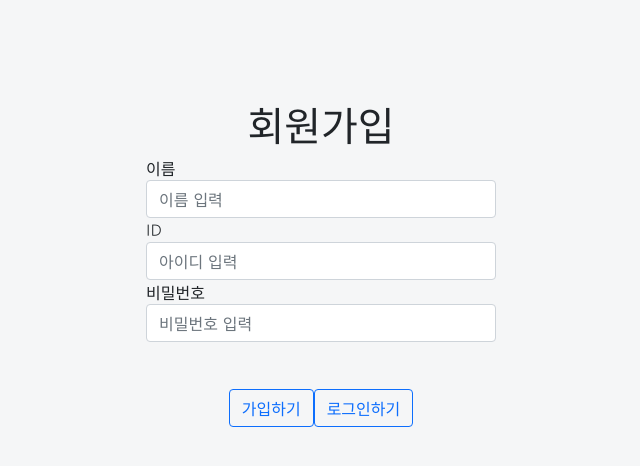
After one commit to minseolki/FirstProject, a Flask app: template templates/sign_in.html in a window 1280 px wide. The commit adds this page. Shown: the top 466 px of the page, without its empty margins (319-959 px from the left). Run offline with Flask 2, Linux system fonts and the light colour scheme; the template is opened without the code that fills it, so the values that code supplies are empty.

Commit message:
회원가입 추후 비밀번호 암호화 요망

```diff
--- a/app.py
+++ b/app.py
@@ -18,7 +18,7 @@ SECRET_KEY = 'SPARTA'
 def home():
     return render_template('index.html')
 
-@app.route('/api/sign_in',methods=['POST'])
+@app.route('/api/login',methods=['POST'])
 def sign_in():
     username_receive = request.form['username_give']
     password_receive = request.form['password_give']
@@ -38,6 +38,24 @@ def sign_in():
     else:
         return jsonify({'result':'fail','msg':'아이디/비밀번호가 일치하지 않습니다.'})
 
+@app.route('/sign_in', methods=["POST"])
+def sign_in():
+
+    name_receive = request.form['name_give']
+    id_receive = request.form['id_give']
+    password_receive = request.form['password_give']
+
+
+    doc = {
+        'name' : name_receive,
+        'id': id_receive,
+        'password': password_receive
+    }
+    db.user.insert_one(doc)
+
+    return jsonify({'msg': '등록 완료!'})
+
+
 
 @app.route('/login')
 def login():
--- a/templates/login.html
+++ b/templates/login.html
@@ -72,7 +72,7 @@
         }
         $.ajax({
           type: "POST",
-          url: "/api/sign_in",
+          url: "/api/login",
           data: {
             username_give: username,
             password_give: password,
--- /dev/null
+++ b/templates/sign_in.html
@@ -0,0 +1,121 @@
+<!doctype html>
+<html lang="en">
+
+    <head>
+        <meta charset="utf-8">
+        <meta name="viewport" content="width=device-width, initial-scale=1, shrink-to-fit=no">
+
+        <link href="https://cdn.jsdelivr.net/npm/bootstrap@5.0.2/dist/css/bootstrap.min.css" rel="stylesheet"
+              integrity="sha384-EVSTQN3/azprG1Anm3QDgpJLIm9Nao0Yz1ztcQTwFspd3yD65VohhpuuCOmLASjC" crossorigin="anonymous">
+        <script src="https://ajax.googleapis.com/ajax/libs/jquery/3.5.1/jquery.min.js"></script>
+        <script src="https://cdn.jsdelivr.net/npm/bootstrap@5.0.2/dist/js/bootstrap.bundle.min.js"
+                integrity="sha384-MrcW6ZMFYlzcLA8Nl+NtUVF0sA7MsXsP1UyJoMp4YLEuNSfAP+JcXn/tWtIaxVXM"
+                crossorigin="anonymous"></script>
+
+        <title>회원가입</title>
+
+        <link href="https://fonts.googleapis.com/css2?family=Gowun+Dodum&display=swap" rel="stylesheet">
+
+        <style>
+            * {
+                font-family: 'Gowun Dodum', sans-serif;
+            }
+
+            body {
+                background-color: #f5f6f7;
+
+            }
+
+            .title {
+                text-align: center;
+                margin-top: 100px;
+            }
+
+
+            .wrap{
+                width: 350px;
+                margin-left: auto;
+                margin-right: auto;
+                margin-bottom: 10px;
+            }
+
+            .btn {
+                display: flex;
+                flex-direction: row;
+                align-items: center;
+                justify-content: center;
+
+                margin-inside: 20px;
+                margin-top: 20px;
+            }
+
+            label{
+                float: left;
+            }
+
+
+
+        </style>
+        <script>
+            function sign_in(){
+                let name = $('#name').val()
+                let id = $('#id').val()
+                let password = $('#password').val()
+
+
+            $.ajax({
+                type: "POST",
+                url: "/sign_in",
+                data: {name_give: name, id_give : id, password_give : password},
+                success: function (response) {
+                    alert(response["msg"])
+                    console.log(name,id,password)
+                    window.location.reload()
+                }
+            });
+        }
+
+        </script>
+    </head>
+
+    <body>
+
+        <h1 class="title">회원가입</h1>
+        <div class="wrap">
+            <div>
+            <label for="exampleFormControlInput1">이름</label>
+            <div class="form-group">
+                <input id="name" type="text" class="form-control" id="exampleFormControlInput1"
+                       placeholder="이름 입력">
+            </div>
+        </div>
+            <div>
+            <label for="exampleFormControlInput2">ID</label>
+            <div class="form-group">
+                <input id="id" type="text" class="form-control" id="exampleFormControlInput2"
+                       placeholder="아이디 입력">
+            </div>
+        </div>
+            <div>
+            <label for="exampleFormControlInput3">비밀번호</label>
+            <div class="form-group">
+                <input id="password" type="password" class="form-control" id="exampleFormControlInput3"
+                       placeholder="비밀번호 입력">
+            </div>
+        </div>
+
+
+        </div>
+
+        <div class="btn">
+                <button onclick="sign_in()" type="button" class="btn btn-outline-primary">가입하기</button>
+                <button type="button" class="btn btn-outline-primary">로그인하기</button>
+        </div>
+
+
+
+
+
+    </body>
+
+</html>
```
